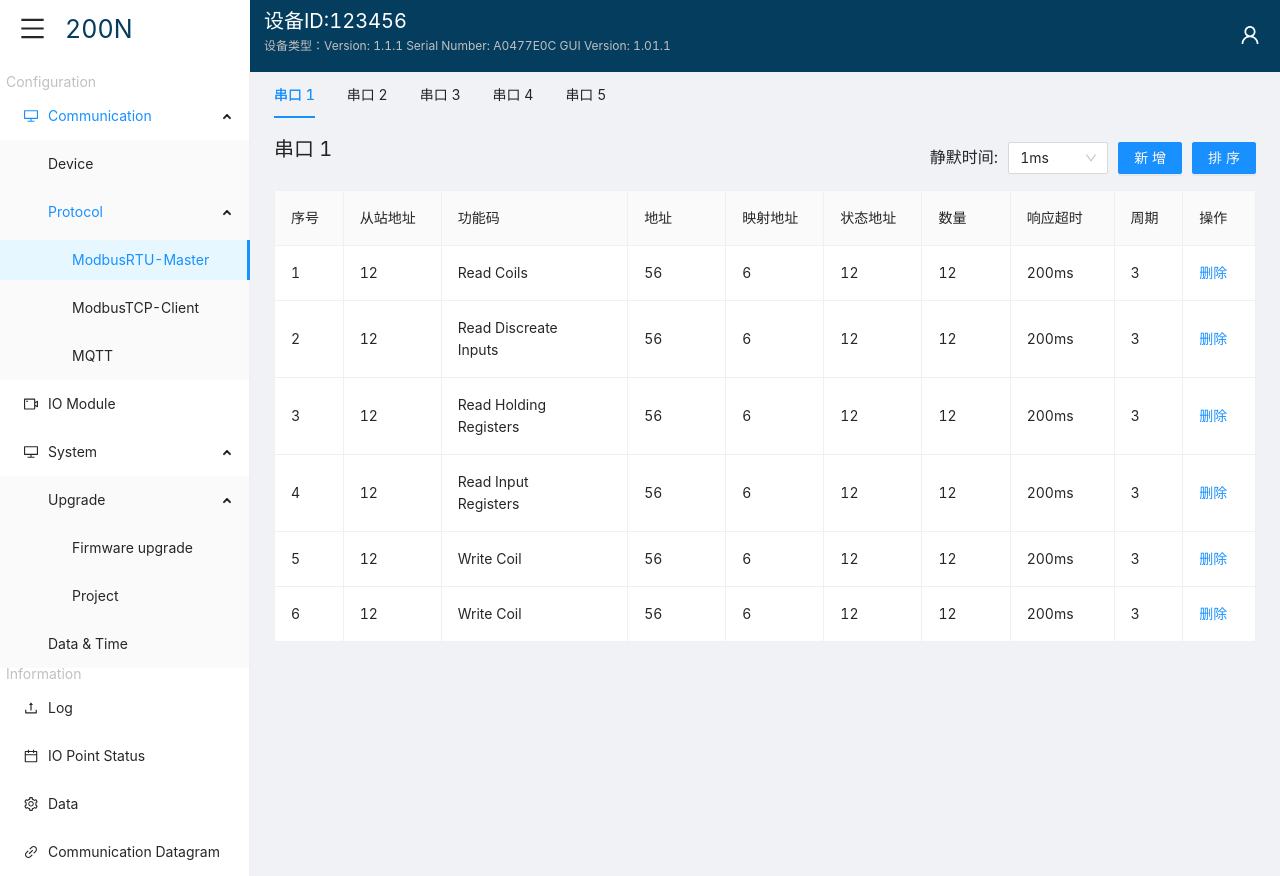
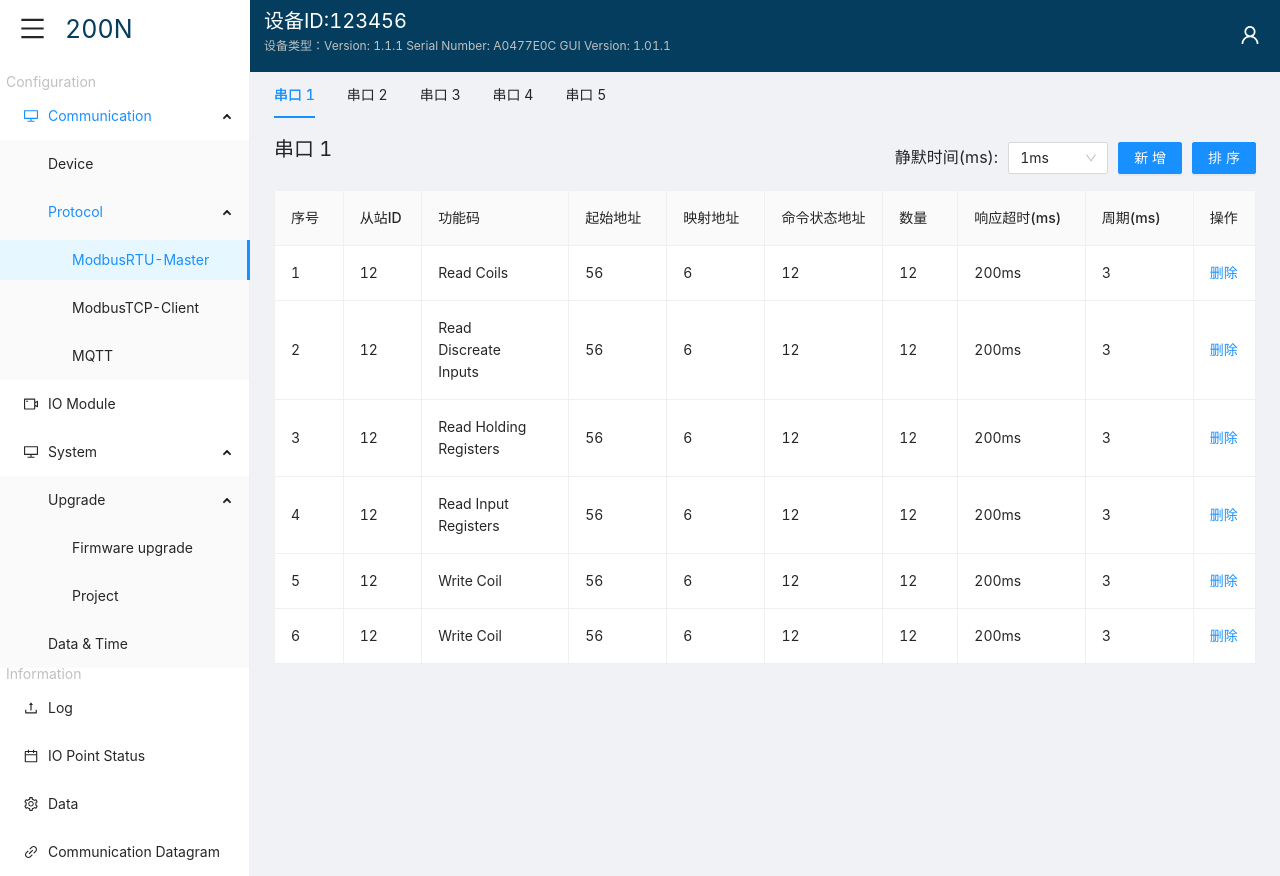
Before and after one commit to fengwang913/VersionDemo2.0, a React (Create React App) app: page /view/ModbusRTU-master in a window 1280 px wide. Built offline with nearby package versions, Linux system fonts and the light colour scheme.

Commit message:
feat: 12.21周会后小的修改

```diff
--- a/src/pages/base/headerItem/item.jsx
+++ b/src/pages/base/headerItem/item.jsx
@@ -95,7 +95,7 @@ export default class Item extends Component{
                   语言
               </Menu.Item>
               <Menu.Item key='reset'>
-                  重置
+                  恢复出厂设置
               </Menu.Item>
             </Menu>
           );
--- a/src/pages/view/menu/hardware/draft/draft.jsx
+++ b/src/pages/view/menu/hardware/draft/draft.jsx
@@ -16,11 +16,7 @@ export default class Draft extends Component{
             <div>
                 <div>
                     <Space style={{marginLeft:'10px',marginTop:'5px'}}>
-                        <Button onClick ={this.props.uploadList} >上传</Button>
-                        {/* <Button onClick ={this.props.changeList} >AI</Button>
-                        <Button onClick ={this.props.changeList} >AO</Button>
-                        <Button danger onClick ={this.props.changeList}>移除最后一项</Button>
-                        <Button danger onClick ={this.props.changeList}>清空</Button> */}
+                        <Button onClick ={this.props.uploadList} >刷新</Button>
                     </Space>
                 </div>
                 <div style={{Display:'flex'}}>
--- a/src/pages/view/menu/hardware/info/ai/aiTab.jsx
+++ b/src/pages/view/menu/hardware/info/ai/aiTab.jsx
@@ -126,7 +126,7 @@ const AiTable = (props) => {
     },
 
       {
-        title: 'SOE滞回区间',
+        title: '死区 ',
         dataIndex: 'SOERange',
         width: '12%',
         editable: true,
--- a/src/pages/view/menu/hardware/info/ao/aoTab.jsx
+++ b/src/pages/view/menu/hardware/info/ao/aoTab.jsx
@@ -128,7 +128,7 @@ const AoTable = (props) => {
     },
 
       {
-        title: 'SOE滞回区间',
+        title: '死区',
         dataIndex: 'SOERange',
         width: '12%',
         editable: true,
--- a/src/pages/view/menu/hardware/info/cpu/aiTab.jsx
+++ b/src/pages/view/menu/hardware/info/cpu/aiTab.jsx
@@ -136,7 +136,7 @@ const AiTable = (props) => {
     },
 
       {
-        title: 'SOE滞回区间',
+        title: '死区',
         dataIndex:'SOERange',
         width: '9%',
         editable: true,
--- a/src/pages/view/menu/modrtu/editTable.jsx
+++ b/src/pages/view/menu/modrtu/editTable.jsx
@@ -132,20 +132,20 @@ class RtuTable extends React.Component {
             editable: false,
           },
           {
-            title: '从站地址',
+            title: '从站ID',
             dataIndex: 'slaveId',
-            width: '10%',
+            width: '8%',
             editable: true,
           },
           {
             title: '功能码',
             dataIndex: 'funcCode',
-            width: '19%',
+            width: '15%',
             editable: true,
           },
 
             {
-              title: '地址',
+              title: '起始地址',
               dataIndex: 'Addre',
               width: '10%',
               editable: true,
@@ -157,28 +157,28 @@ class RtuTable extends React.Component {
               editable: true,
             },
             {
-              title: '状态地址',
+              title: '命令状态地址',
               dataIndex: 'statusAddre',
-              width: '10%',
+              width: '12%',
               editable: true,
             },
 
             {
               title: '数量',
               dataIndex: 'number',
-              width: '9%',
+              width: '6%',
               editable: true,
             },
             {
-                title: '响应超时',
+                title: '响应超时(ms)',
                 dataIndex: 'timeout',
-                width: '7%',
+                width: '13%',
                 editable: true,
               },
             {
-              title: '周期',
+              title: '周期(ms)',
               dataIndex: 'circle',
-              width: '7%',
+              width: '11%',
               editable: true,
             },
 
@@ -279,13 +279,12 @@ class RtuTable extends React.Component {
             <span
               onClick={this.props.alertClick}
               style={{marginLeft :'10px',cursor:'pointer'}}>
-                静默时间:
+                静默时间(ms):
               </span>
               <Select defaultValue="1" style={{ width: 100,marginLeft:'10px' }} >
                   <Option value="1">1ms</Option>
                   <Option value="2">2ms</Option>
               </Select>
-
               <Button
                   onClick={this.handleAdd}
                   type="primary"
--- a/src/pages/view/menu/modrtu/port05.jsx
+++ b/src/pages/view/menu/modrtu/port05.jsx
@@ -1,6 +1,5 @@
 import React,{ Component }  from 'react';
 import RtuTable from './editTable';
-
 
 export default class Port05 extends Component{
     constructor(props){
--- a/src/pages/view/menu/modtcp/table.jsx
+++ b/src/pages/view/menu/modtcp/table.jsx
@@ -119,7 +119,7 @@ const EditableTable = (props) => {
         editable: false,
       },
       {
-        title: 'IP',
+        title: 'Server IP',
         dataIndex: 'IP',
         width: 100,
         editable: false,
@@ -131,7 +131,7 @@ const EditableTable = (props) => {
       editable: false,
     },
     {
-        title: 'Slave ID',
+        title: '从站地址',
         dataIndex: 'slaveId',
         width: 100,
         editable: false,
@@ -144,7 +144,7 @@ const EditableTable = (props) => {
     },
 
       {
-        title: '地址',
+        title: '起始地址',
         dataIndex: 'Addre',
         width: 100,
         editable: true,
@@ -161,7 +161,7 @@ const EditableTable = (props) => {
         width: 100,
         editable: true,
       }, {
-        title: '状态地址',
+        title: '命令状态地址',
         dataIndex: 'statusAddress',
         width: 100,
         editable: true,
@@ -179,7 +179,7 @@ const EditableTable = (props) => {
         editable: true,
       },
       {
-        title: '周期',
+        title: '周期(ms)',
         dataIndex: 'circle',
         width: 80,
         editable: true,
```
Also changed, not shown: src/pages/view/view.jsx (+0 -11 lines), src/server/mockServer/test.ts (added), 1 other file (tests, documents, lock files or other folders).
